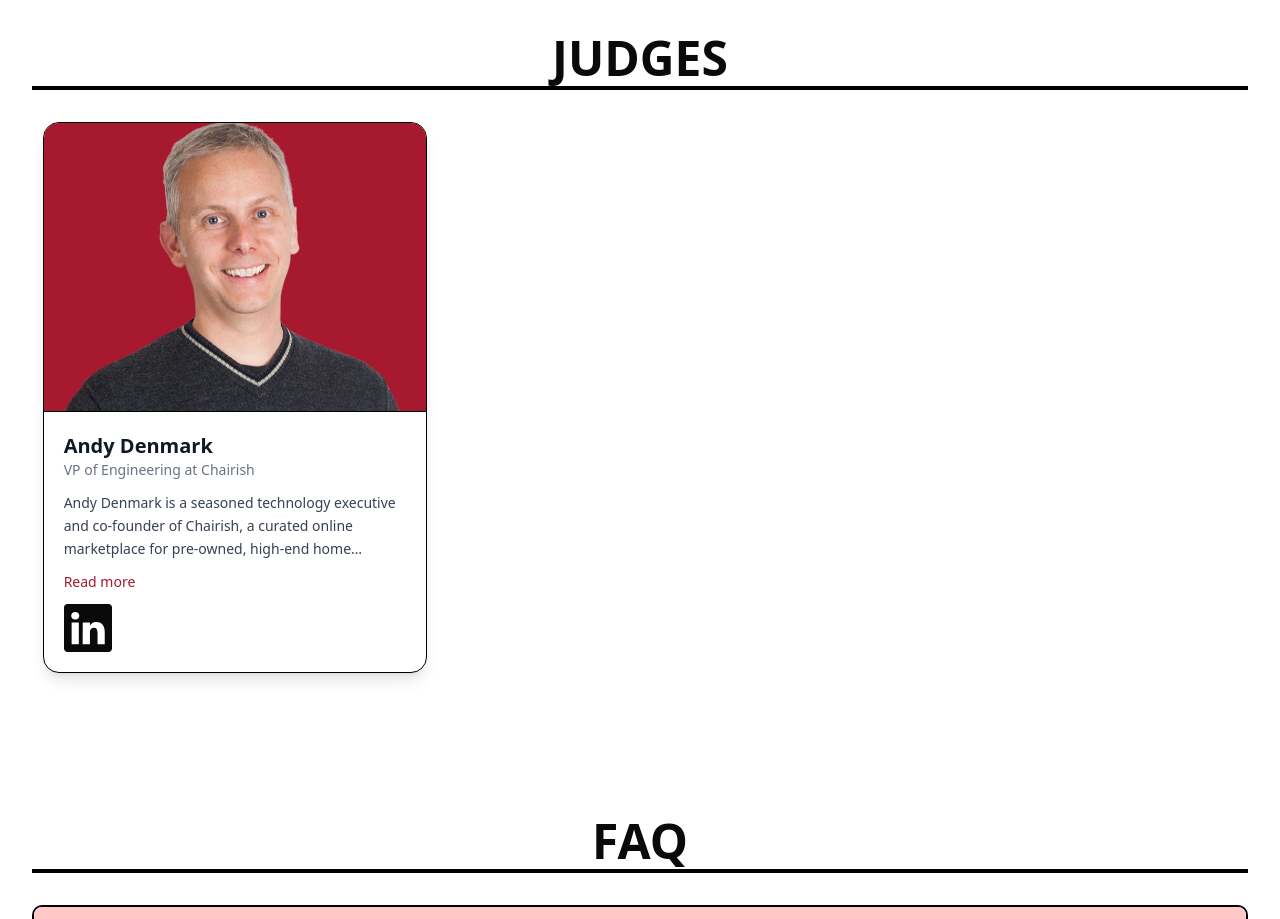
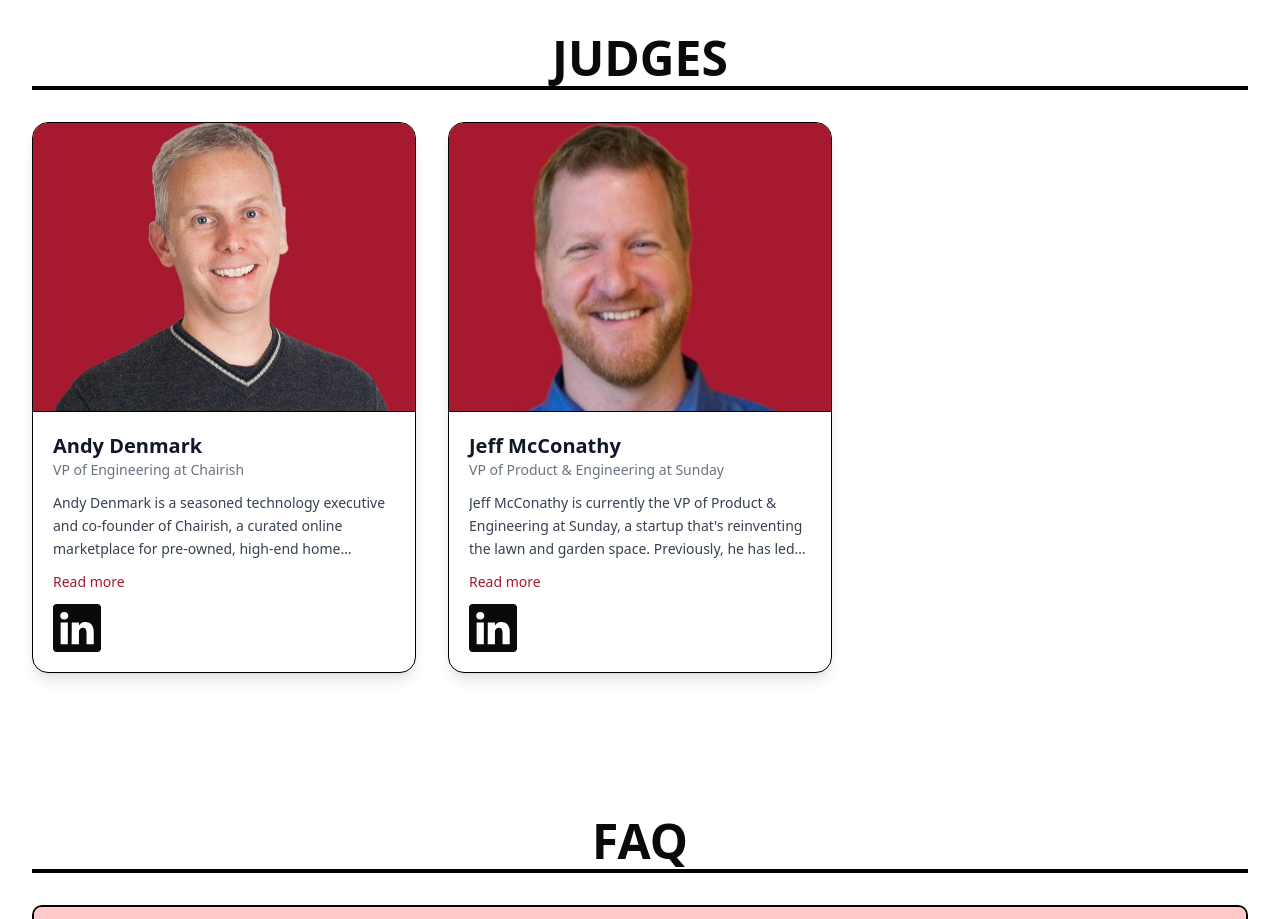
Before and after one commit to jacob-s-codes/uhshacks, a Next.js app: page / in a window 1280 px wide. Shown: the part 5320-6239 px from the top of the page. Built offline with nearby package versions, Linux system fonts and the light colour scheme.

Commit message:
added jeff image

```diff
--- a/src/app/HomeClient.tsx
+++ b/src/app/HomeClient.tsx
@@ -349,16 +349,24 @@ const HomeClient = () => {
         <div className='max-w-7xl mx-auto'>
           <h2 className='text-center lg:text-5xl text-4xl font-black'>JUDGES</h2>
           <hr className='mb-8 mt-1 border-2 border-black' />
-          <div className='grid grid-cols-1 xl:grid-cols-3 lg:grid-cols-2 gap-y-12 place-items-center'>
-          {/* <div className='text-center'>
-            <p className='text-xl'>Coming soon!</p> */}
-            <Judges name="Andy Denmark" bio="Andy Denmark is a seasoned technology executive and co-founder of Chairish, a curated online marketplace for pre-owned, high-end home furnishings. Since helping launch the company in February 2013, he has served as its CTO, driving innovation and overseeing the platform&apos;s technical development, security, and server operations. Chairish was acquired by Auction Technology Group in 2025. With over two decades of industry experience, Andy previously co-founded TripIt (acquired by Concur Technologies in 2011), a first of its kind online travel itinerary organizer, and held senior engineering roles at SAP/Concur and Opsware/Loudcloud. He holds both a Masters in Computer Science and a Bachelors in Electrical Engineering from the Columbia University School of Engineering and Applied Science. He is based in the San Francisco Bay Area.." link="https://www.linkedin.com/in/andydenmark/" image="/people/andypic2.jpg" title="VP of Engineering at Chairish"/>
 
-
-
+          {/* Option 1: Use items-start to align cards to top */}
+          <div className='grid grid-cols-1 xl:grid-cols-3 lg:grid-cols-2 gap-y-12 gap-x-8 place-items-center items-start'>
+            <Judges
+              name="Andy Denmark"
+              bio1="Andy Denmark is a seasoned technology executive and co-founder of Chairish, a curated online marketplace for pre-owned, high-end home furnishings. Since helping launch the company in February 2013, he has served as its CTO, driving innovation and overseeing the platform's technical development, security, and server operations. Chairish was acquired by Auction Technology Group in 2025." bio2="With over two decades of industry experience, Andy previously co-founded TripIt (acquired by Concur Technologies in 2011), a first of its kind online travel itinerary organizer, and held senior engineering roles at SAP/Concur and Opsware/Loudcloud." bio3="He holds both a Masters in Computer Science and a Bachelors in Electrical Engineering from the Columbia University School of Engineering and Applied Science. He is based in the San Francisco Bay Area."
+              link="https://www.linkedin.com/in/andydenmark/"
+              image="/people/andypic2.jpg"
+              title="VP of Engineering at Chairish"
+            />
+            <Judges
+              name="Jeff McConathy"
+              bio1="Jeff McConathy is currently the VP of Product & Engineering at Sunday, a startup that's reinventing the lawn and garden space. Previously, he has led engineering teams at Niantic, Kasa Living and 6D.ai." bio2="Jeff was employee #4 at Trulia where he helped build and lead the engineering team through IPO and a multi-billion dollar acquisition. He has held leadership roles building software and engineering teams for 25+ years, building a strong expertise focused on startups and cutting edge innovation for both consumer and enterprise markets." bio3="He holds a Bachelor's degree from Penn State University and is based in San Francisco."
+              link="https://www.linkedin.com/in/jeffmcconathy/"
+              image="/people/jeffimg.jpg"
+              title="VP of Product & Engineering at Sunday"
+            />
           </div>
-
-
         </div>
       </div>
 
--- a/src/app/components/Judge.tsx
+++ b/src/app/components/Judge.tsx
@@ -3,13 +3,15 @@ import React, { useState } from "react";
 
 interface JudgesProps {
     image: string;
-    bio: string;
+    bio1: string;
+    bio2: string;
+    bio3: string;
     link: string;
     name: string;
     title?: string; // optional role/title
 }
 
-const Judges = ({ image, bio, link, name, title }: JudgesProps) => {
+const Judges = ({ image, bio1, bio2, bio3, link, name, title }: JudgesProps) => {
     const [isExpanded, setIsExpanded] = useState(false);
 
     return (
@@ -28,14 +30,22 @@ const Judges = ({ image, bio, link, name, title }: JudgesProps) => {
                     <h2 className="text-xl font-semibold text-gray-900">{name}</h2>
                     {title && <p className="text-sm text-gray-500">{title}</p>}
                 </div>
-
-                {/* Bio */}
-                <p
-                    className={`text-gray-700 text-sm leading-relaxed transition-all duration-300 ${isExpanded ? "" : "line-clamp-3"
-                        }`}
-                >
-                    {bio}
-                </p>
+                <div className={`text-gray-700 text-sm leading-relaxed transition-all duration-300 ${isExpanded ? "" : "line-clamp-3"
+                            }`}>
+                    {/* Bio */}
+                    <p
+                    >
+                        {bio1}
+                    </p>
+                    <p className="pt-3"
+                    >
+                        {bio2}
+                    </p>
+                    <p className="pt-3"
+                    >
+                        {bio3}
+                    </p>
+                </div>
 
                 {/* Read More / Read Less toggle */}
                 <button
```
Also changed, not shown: public/people/jeffimg.jpg (added).
